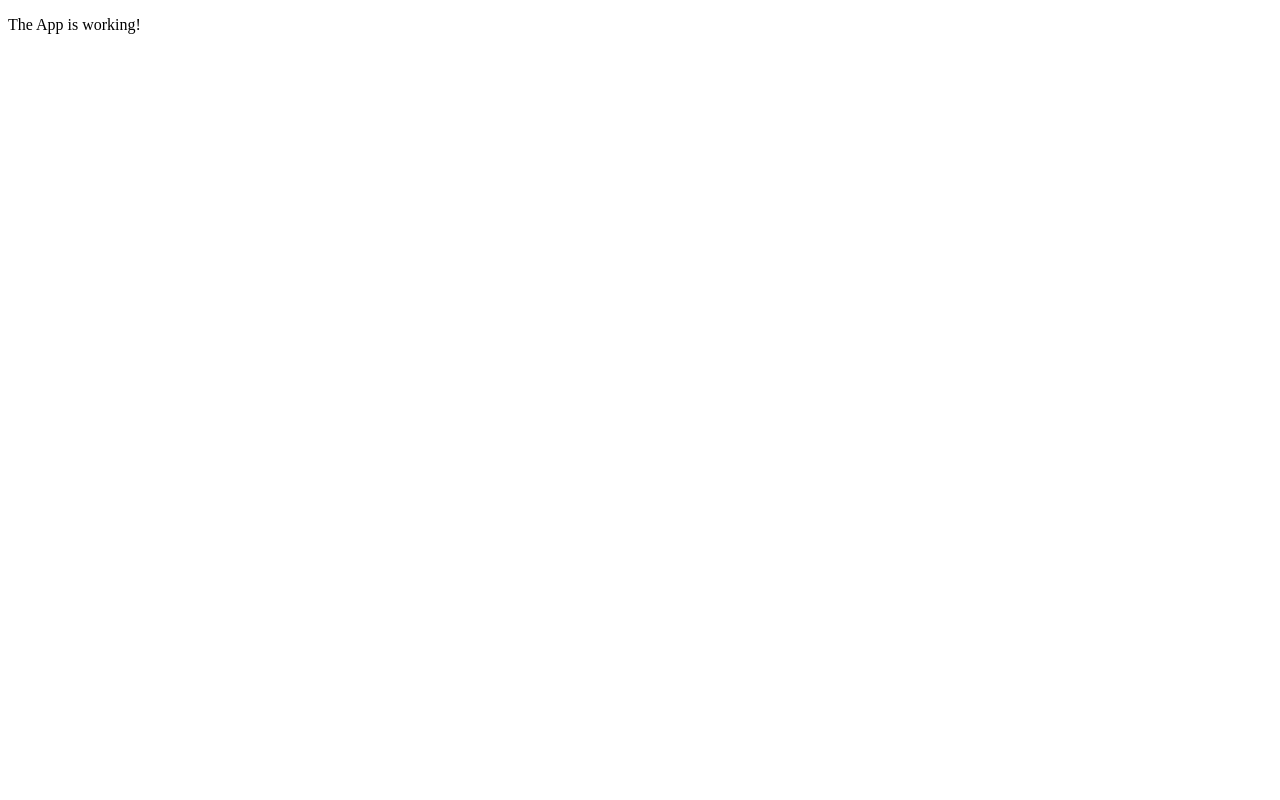
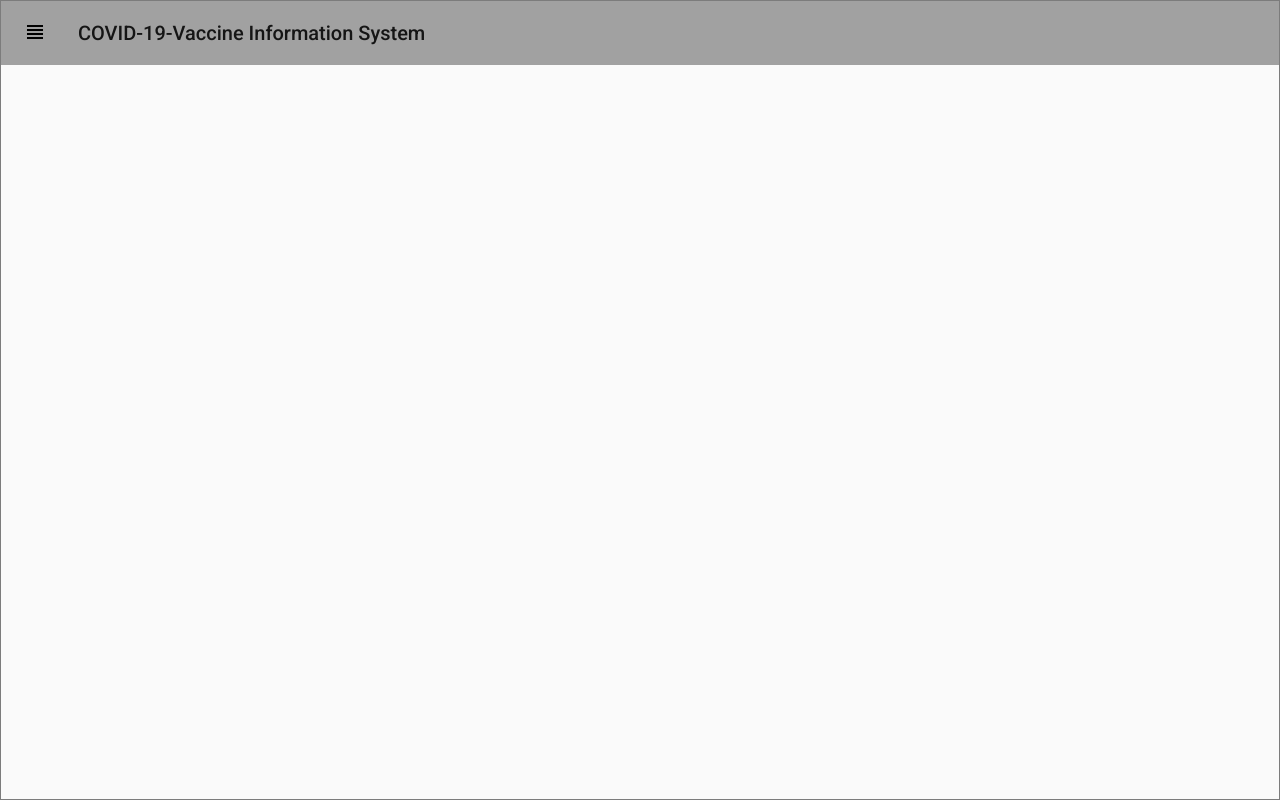
Before and after one commit to chicken3d-Out/COVID-19-Vaccine-Information-System, an Angular app: page / in a window 1280 px wide. Built offline with nearby package versions, Linux system fonts and the light colour scheme.

Commit message:
added toolbar and Side Nav

```diff
--- a/angular.json
+++ b/angular.json
@@ -27,6 +27,7 @@
               "src/assets"
             ],
             "styles": [
+              "./node_modules/@angular/material/prebuilt-themes/indigo-pink.css",
               "src/styles.css"
             ],
             "scripts": []
@@ -94,6 +95,7 @@
               "src/assets"
             ],
             "styles": [
+              "./node_modules/@angular/material/prebuilt-themes/indigo-pink.css",
               "src/styles.css"
             ],
             "scripts": []
--- a/package.json
+++ b/package.json
@@ -11,10 +11,12 @@
   "private": true,
   "dependencies": {
     "@angular/animations": "~12.2.0",
+    "@angular/cdk": "^12.2.12",
     "@angular/common": "~12.2.0",
     "@angular/compiler": "~12.2.0",
     "@angular/core": "~12.2.0",
     "@angular/forms": "~12.2.0",
+    "@angular/material": "^12.2.12",
     "@angular/platform-browser": "~12.2.0",
     "@angular/platform-browser-dynamic": "~12.2.0",
     "@angular/router": "~12.2.0",
--- a/src/app/app.component.css
+++ b/src/app/app.component.css
@@ -0,0 +1,94 @@
+/*Side Nav*/
+.main-container {
+    border: 1px solid rgba(0, 0, 0, 0.5);
+    width:100%;
+    height: 100vh;
+    transition: all 0.5s ease;
+
+    /*background-image: url('./assets/img/bg.svg');*/
+    background-size: cover;
+    background-position: center;
+    background-repeat: no-repeat;
+
+
+}
+  .sidenav-content {
+    display: flex;
+    align-items: center;
+    justify-content: center;
+  }
+
+  .sidenav {
+    position: fixed;
+    transition: all 0.5s ease;
+    background-color: #eee;
+    width: 250px;
+    box-sizing: unset;
+  }
+  .sidenav .side-content {
+      width: 100%;
+
+      display: grid;
+      grid-template-rows: 100px 75px 75px 75px;
+  }
+  .sidenav .side-content .contentHeader{
+    background-color: #685D79;
+    border-bottom: 1px solid black;
+    display: flex;
+    gap: 12px;
+  }
+  .sidenav .side-content .contentHeader .header {
+
+      color: #ffff;
+      font-size: 1.25rem;
+
+      display: flex;
+      align-items: center;
+      justify-content: center;
+      gap:5px;
+
+  }
+  .sidenav .side-content .contentHeader .bar {
+    height: 100%;
+    width: 25px;
+    background-color: #475C7A;
+  }
+  .sidenav .side-content .content a{
+      width: 100%;
+      height: 100%;
+      font-size: 1.2rem;
+      color:#000;
+      padding: 0 65px;
+
+      display: flex;
+      align-items: center;
+      gap:12px;
+  }
+  .sidenav .side-content .content:hover {
+      background-color: #C5C6D0;
+      cursor: pointer;
+      padding: 0 15px;
+      transition: all 0.5s ease-in-out;
+  }
+
+  /*Tool Bar*/
+  .toolbar {
+    transition-delay: 0.5s;
+    background-color: rgb(161, 161, 161);
+
+    display: flex;
+    gap: 25px;
+  }
+  .toolbar .ham {
+      cursor: pointer;
+  }
+  button {
+    border: none;
+    background-color: rgb(161, 161, 161);
+  }
+  /* Content Container */
+  .contents {
+    width: 100%;
+    height: calc(100vh - 66px);
+
+}
--- a/src/app/app.component.html
+++ b/src/app/app.component.html
@@ -1 +1,42 @@
-<p>The App is working!</p>
+<mat-drawer-container class="main-container" autosize>
+    <mat-drawer #drawer class="sidenav" mode="side">
+        <div class="side-content">
+            <div class="contentHeader">
+                <div class="bar"></div>
+                <div class="header">
+                    <div><i class="fas fa-syringe"></i></div>
+                    <div><b>Rural Health Unit</b></div>
+                </div>
+
+            </div>
+            <div class="content">
+                <a routerLink="/home">
+                    <div><mat-icon>home</mat-icon></div>
+                    <div>Home</div>
+                </a>
+            </div>
+            <div class="content">
+                <a routerLink="/contacts">
+                    <div><mat-icon> call</mat-icon></div>
+                    <div>Contacts</div>
+                </a>
+            </div>
+            <div class="content">
+                <a routerLink="/gallery">
+                    <div><mat-icon>perm_media</mat-icon></div>
+                    <div>Gallery</div>
+                </a>
+            </div>
+        </div>
+    </mat-drawer>
+    <mat-toolbar class="toolbar">
+        <button type="button" mat-button (click)="drawer.toggle()">
+            <mat-icon class="ham">view_headline</mat-icon>
+        </button>
+        <span>COVID-19-Vaccine Information System</span>
+    </mat-toolbar>
+    <div class="contents">
+        <router-outlet></router-outlet>
+
+    </div>
+</mat-drawer-container>
--- a/src/app/app.component.ts
+++ b/src/app/app.component.ts
@@ -7,4 +7,5 @@ import { Component } from '@angular/core';
 })
 export class AppComponent {
   title = 'covid-19-Vaccine Information System';
+
 }
--- a/src/index.html
+++ b/src/index.html
@@ -6,6 +6,12 @@
   <base href="/">
   <meta name="viewport" content="width=device-width, initial-scale=1">
   <link rel="icon" type="image/x-icon" href="favicon.ico">
+  <link rel="preconnect" href="https://fonts.gstatic.com">
+  <!--Font Awesome-->
+  <script src="https://kit.fontawesome.com/22d1c61f64.js" crossorigin="anonymous"></script>
+  <!--Angular Material-->
+  <link href="https://fonts.googleapis.com/css2?family=Roboto:wght@300;400;500&display=swap" rel="stylesheet">
+  <link href="https://fonts.googleapis.com/icon?family=Material+Icons" rel="stylesheet">
 </head>
 <body>
   <app-root></app-root>
--- a/src/styles.css
+++ b/src/styles.css
@@ -1 +1,12 @@
 /* You can add global styles to this file, and also import other style files */
+
+html, body {
+    height: 100%;
+}
+body {
+    margin: 0;
+    font-family: Roboto, "Helvetica Neue", sans-serif;
+}
+a {
+    text-decoration: none;
+}
```
Also changed, not shown: src/app/app.module.ts (+19 -2 lines), 2 other files (tests, documents, lock files or other folders).
